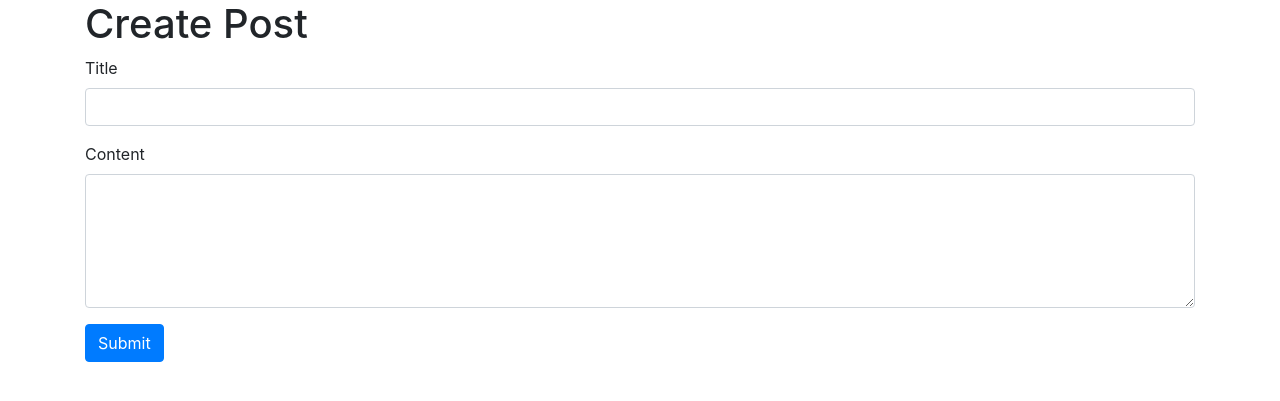
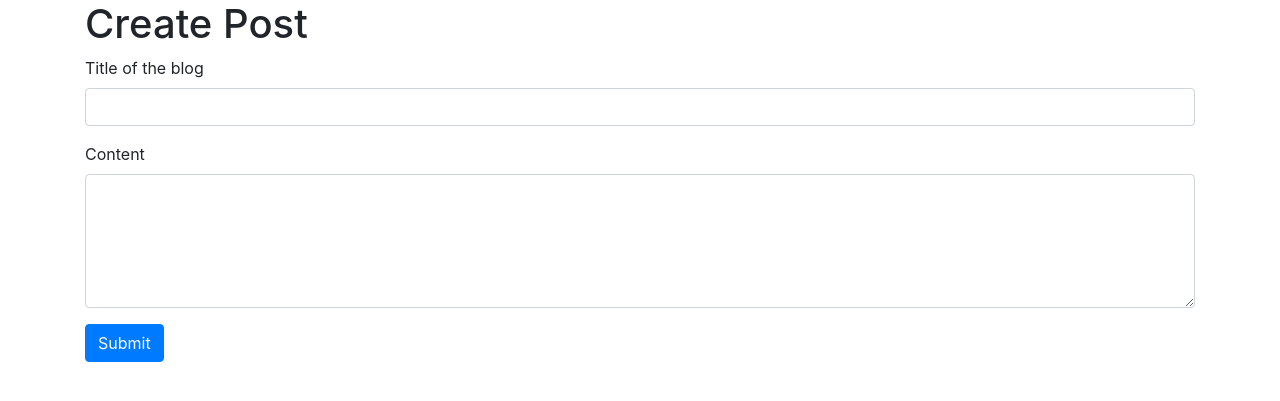
Before and after one commit to faleeha26/MYPROJECT, a Flask app: page /admin in a window 1280 px wide. Shown: the part 56-457 px from the top of the page. Run offline with Flask 3, Linux system fonts and the light colour scheme; the visitor is signed in with stand-in values (Sample User, id 1); some libraries are stand-ins or nearby versions.

Commit message:
edits in admin.html

```diff
--- a/templates/admin.html
+++ b/templates/admin.html
@@ -4,7 +4,7 @@
     <h1>Create Post</h1>
     <form method="POST">
         <div class="form-group">
-            <label for="title">Title</label>
+            <label for="title">Title of the blog</label>
             <input type="text" class="form-control" id="title" name="title" required>
         </div>
         <div class="form-group">
```
